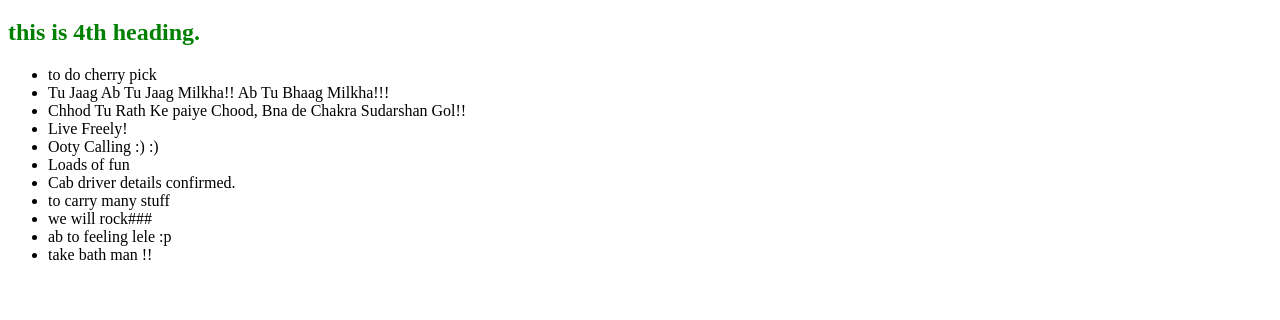
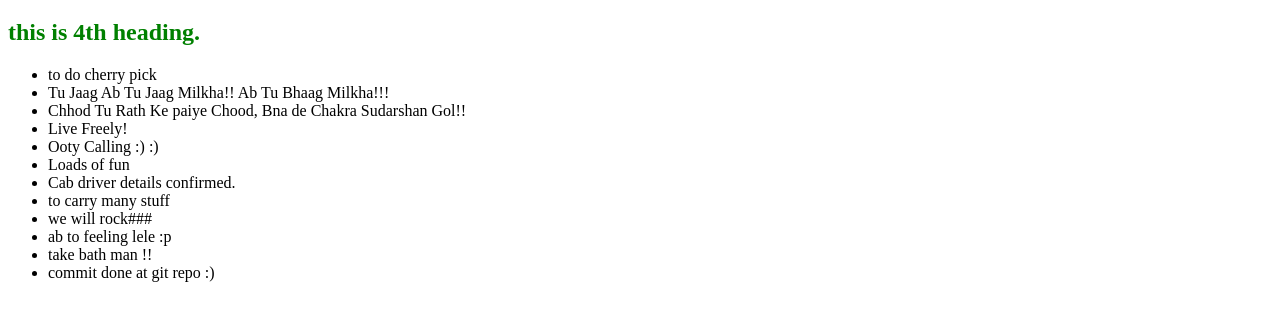
Before and after one commit to laksh9034/0main_opensap_repo, a plain HTML site: page index.html in a window 1280 px wide. Shown: the part 180-500 px from the top of the page. Drawn offline with Linux system fonts and the light colour scheme.

Commit message:
commit at git repo on git branch

```diff
--- a/index.html
+++ b/index.html
@@ -23,6 +23,7 @@
 			<li>we will rock###</li>
 			<li>ab to feeling lele :p</li>
 			<li>take bath man !!</li>
+			<li>commit done at git repo :)</li>
 		</ul>
 	</body>
 </html>
```
